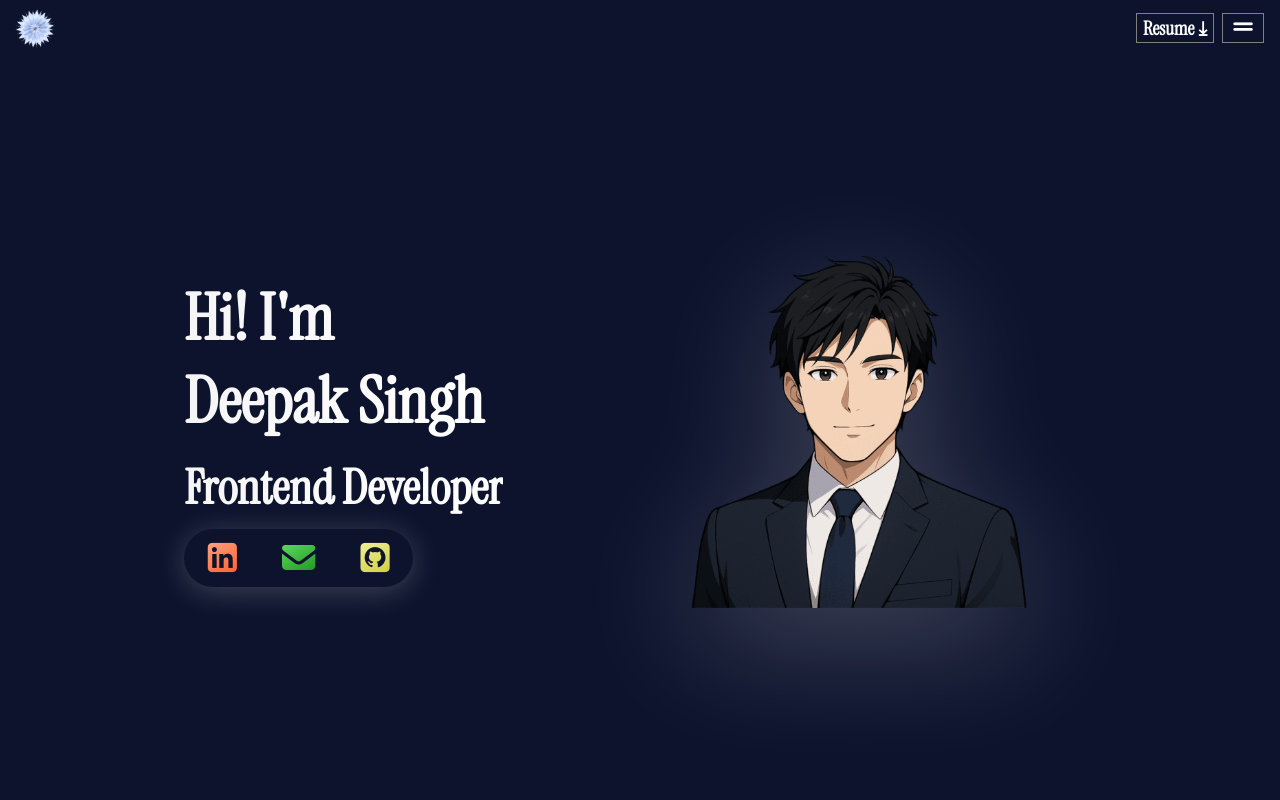
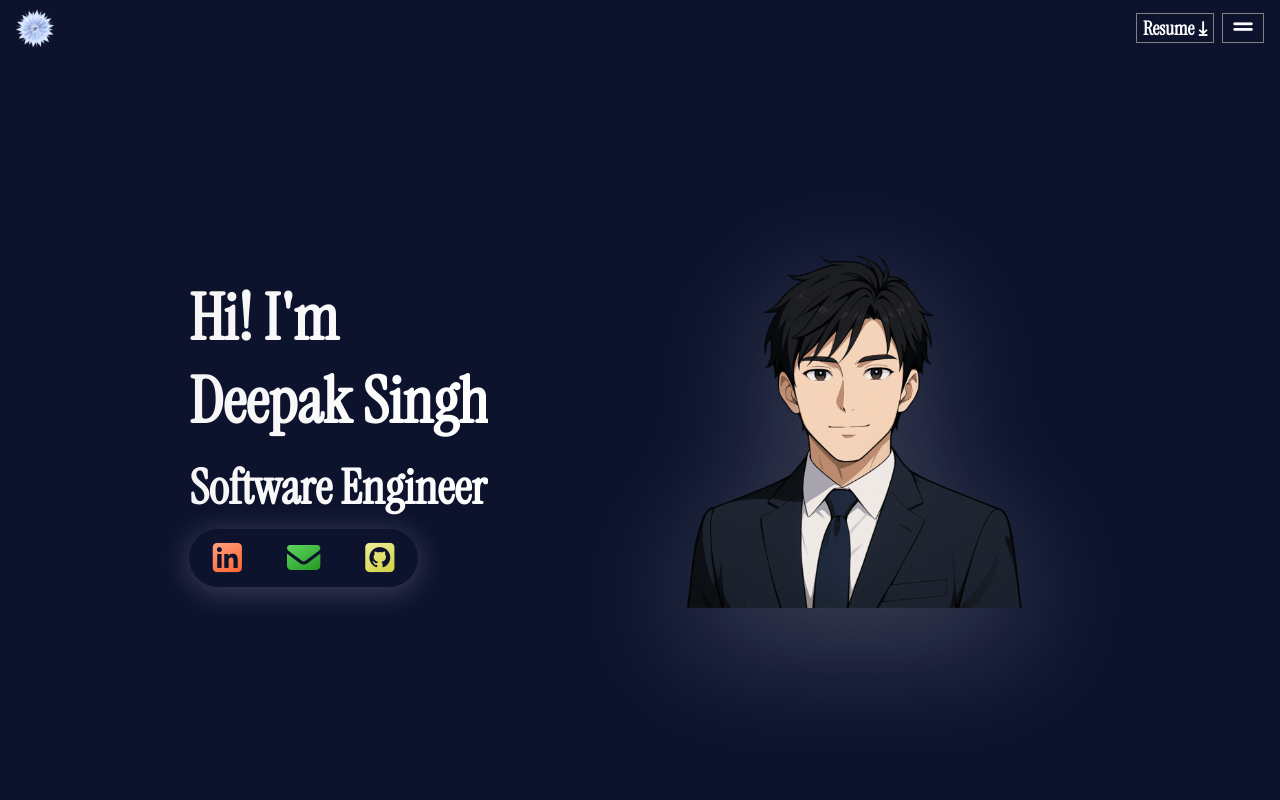
Before and after one commit to DeepakSingh9999/Portfolio, a React (Vite) app: page / in a window 1280 px wide. Shown: the top 800 px of the page. Built offline with nearby package versions, Linux system fonts and the light colour scheme; no server answers.

Commit message:
Update about.jsx

```diff
--- a/src/assets/components/about.jsx
+++ b/src/assets/components/about.jsx
@@ -15,7 +15,7 @@ export default function About(){
             <div className="title-container">
                 <h1 className="title">Hi! I'm </h1>
                 <h1 className="sub-title">Deepak Singh</h1>
-                <h2 className="sub-title">Frontend Developer</h2>
+                <h2 className="sub-title">Software Engineer</h2>
                 <div className="links-container" aria-label="Social media and contact links">
                     <button className="link-button icon-color-1" onClick={() => handleClick(1)}
                         type="button" aria-label="Deepak Singh's LinkedIn profile (opens in a new tab)">
@@ -32,7 +32,7 @@ export default function About(){
                 </div>
             </div>
             <div className="image-container">
-                <img src={image} alt="Image" loading="lazy"></img>
+                <img src={image} alt="Hero Image"></img>
             </div>
         </div>
     )
```
